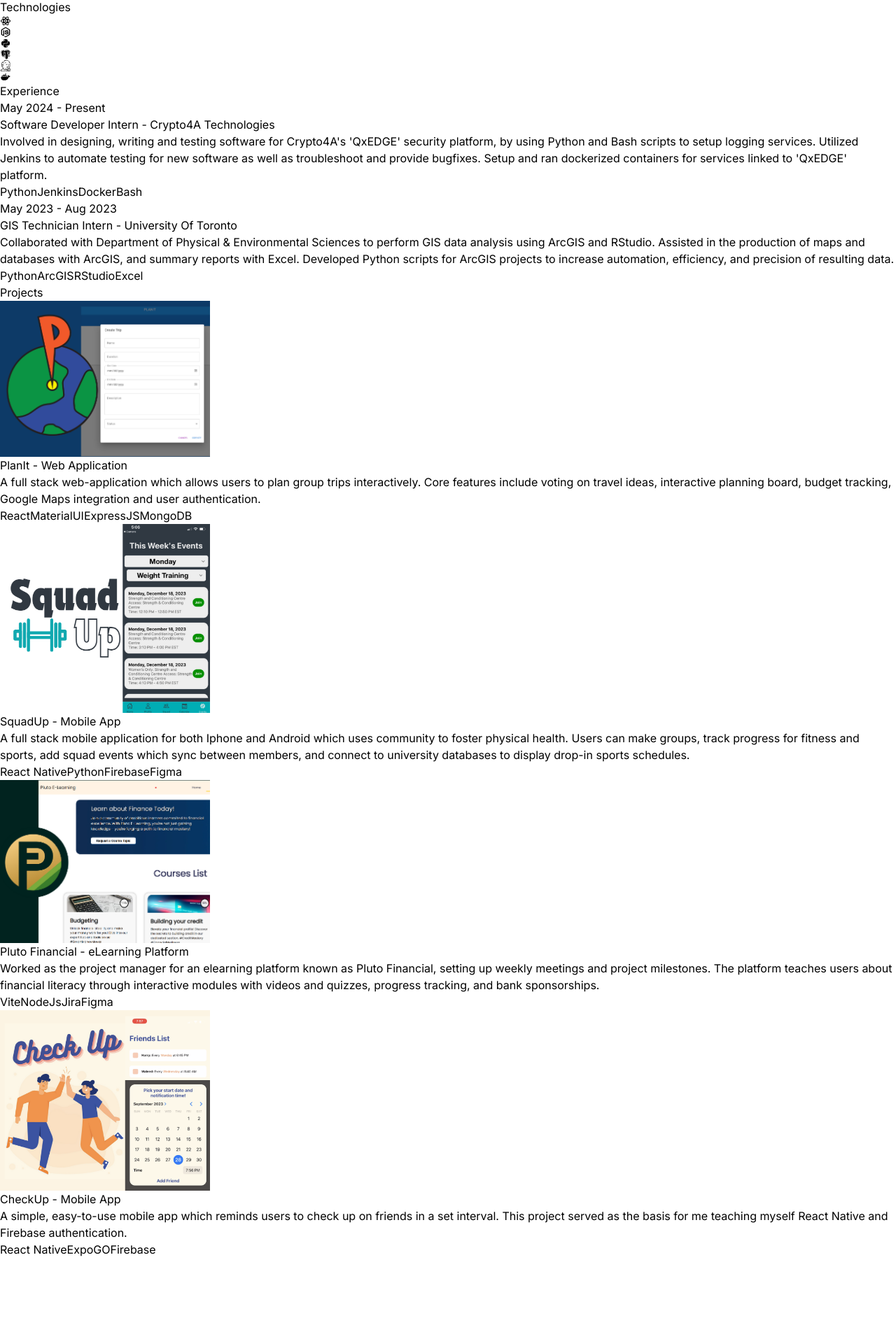
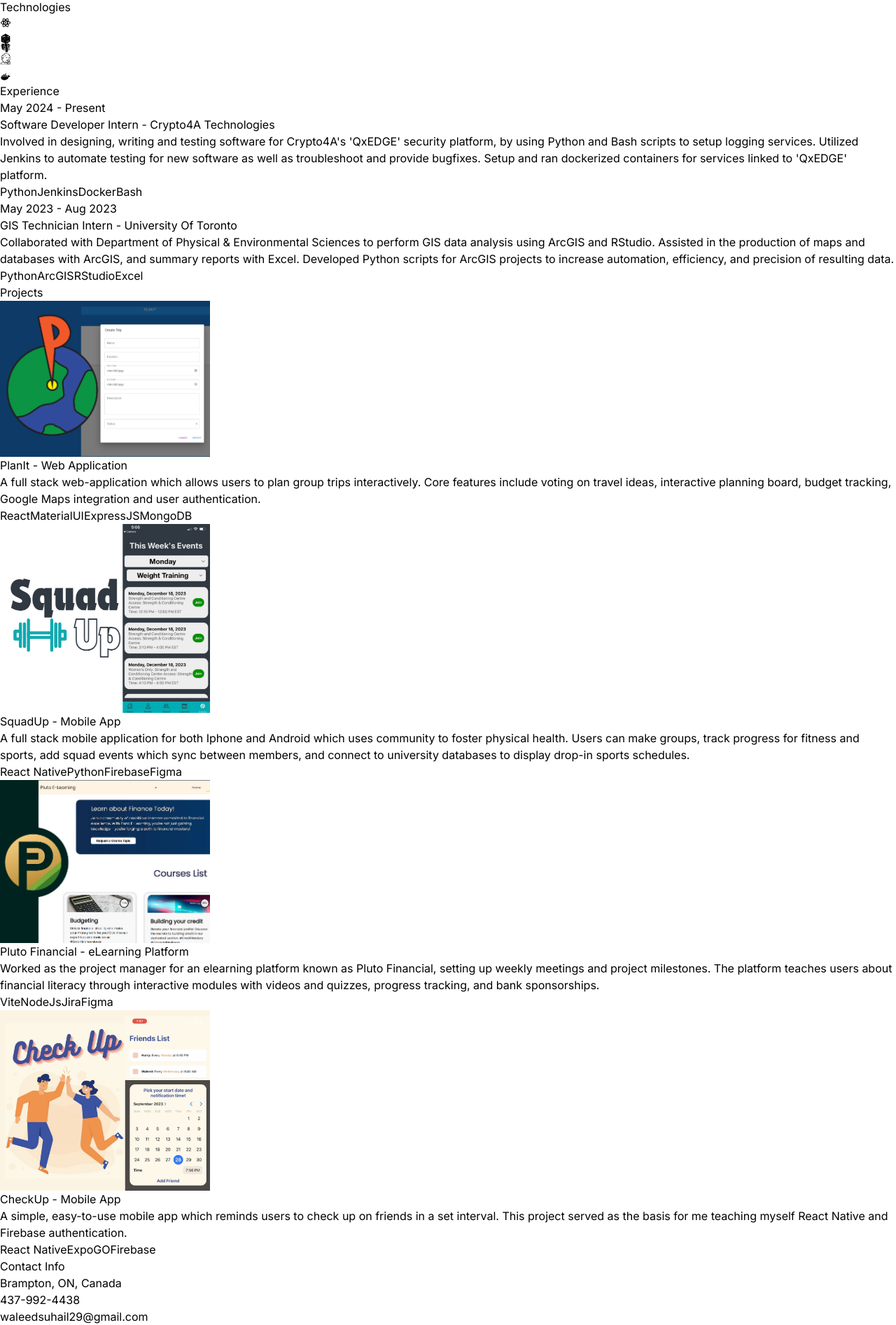
Before and after one commit to waleed-haddad/developer-portfolio-waleed, a React (Vite) app: page / in a window 1280 px wide. Shown: the part 780-2674 px from the top of the page at 70% size. Before the commit the page ends 2578 px from the top, so only its background shows below. Built offline with nearby package versions, Linux system fonts and the light colour scheme.

Commit message:
Adding Animations (and contact section) to all pages

```diff
--- a/package.json
+++ b/package.json
@@ -10,6 +10,7 @@
     "preview": "vite preview"
   },
   "dependencies": {
+    "framer-motion": "^11.3.28",
     "react": "^18.3.1",
     "react-dom": "^18.3.1",
     "react-icons": "^5.2.1"
--- a/src/App.jsx
+++ b/src/App.jsx
@@ -3,6 +3,7 @@
 import Profile from "./components/Profile";
 import Projects from "./components/Projects";
 import Technologies from "./components/Technologies";
+import Contact from "./components/Contact";
 
 const App = () => {
   return (
@@ -17,6 +18,7 @@
         <Technologies />
         <Experience />
         <Projects />
+        <Contact />
       </div>
     </div>
   );
--- /dev/null
+++ b/src/components/Contact.jsx
@@ -0,0 +1,31 @@
+import { CONTACT } from "../constants"
+import { motion } from "framer-motion"
+
+const Contact = () => {
+  return (
+    <div className="border-b border-neutral-900 pb-20">
+        <motion.h2
+            whileInView={{ opacity: 1, y: 0}}
+            initial={{ opacity: 0, y: -100}}
+            transition={{ duration: 0.5}}
+            className="my-10 text-center text-4xl">
+            Contact Info
+        </motion.h2>
+        <div className="text-center tracking-tighter">
+            <motion.p
+                whileInView={{ opacity: 1, x: 0}}
+                initial={{ opacity: 0, x: -100}}
+                transition={{ duration: 1}}
+                className="my-4">{CONTACT.address}</motion.p>
+            <motion.p
+                whileInView={{ opacity: 1, x: 0}}
+                initial={{ opacity: 0, x: 100}}
+                transition={{ duration: 1}}
+                className="my-4">{CONTACT.phoneNo}</motion.p>
+            <a href="#" className="border-b">{CONTACT.email}</a>
+        </div>
+    </div>
+  )
+}
+
+export default Contact
--- a/src/components/Experience.jsx
+++ b/src/components/Experience.jsx
@@ -1,16 +1,30 @@
 import { EXPERIENCES } from "../constants"
+import { motion } from "framer-motion"
+
 
 const Experience = () => {
   return (
     <div className="border-b border-neutral-900 pb-4">
-        <h2 className="my-20 text-center text-4xl"> Experience</h2>
+        <motion.h2
+            whileInView={{ opacity: 1, y: 0}}
+            initial={{ opacity: 0, y: -100}}
+            transition={{ duration: 0.5}}
+            className="my-20 text-center text-4xl"> Experience</motion.h2>
         <div>
             {EXPERIENCES.map((experience, index) => (
                 <div key={index} className="mb-8  flex flex-wrap lg:justify-center">
-                    <div className="w-full lg:w-1/4">
+                    <motion.div
+                        whileInView={{ opacity: 1, x: 0}}
+                        initial={{ opacity: 0, x: -100}}
+                        transition={{ duration: 1}}
+                        className="w-full lg:w-1/4">
                         <p className="mb-2 text-sm text-neutral-400">{experience.year}</p>
-                    </div>
-                    <div className="w-full max-w-xl lg:w-3/4">
+                    </motion.div>
+                    <motion.div
+                        whileInView={{ opacity: 1, x: 0}}
+                        initial={{ opacity: 0, x: 100}}
+                        transition={{ duration: 1}}
+                        className="w-full max-w-xl lg:w-3/4">
                         <h6 className="mb-2 font-semibold">
                             {experience.role} - <span className="text-sm text-purple-100">{experience.company}</span>
                         </h6>
@@ -20,7 +34,7 @@
                                 {tech}
                             </span>
                         ))}
-                    </div>
+                    </motion.div>
                 </div>
             ))}
         </div>
--- a/src/components/Profile.jsx
+++ b/src/components/Profile.jsx
@@ -1,5 +1,15 @@
 import { PROFILE_CONTENT } from "../constants"
 import profilePic from "../assets/profile_picture.png"
+import { motion } from "framer-motion";
+
+const container = (delay) => ({
+  hidden: {x: -100, opacity: 0},
+  visible: {
+    x: 0,
+    opacity: 1,
+    transition: {duration: 0.5, delay: delay}
+  }
+})
 
 const Profile = () => {
   return (
@@ -7,18 +17,34 @@
         <div className="flex flex-wrap">
             <div className="w-full lg:w-1/2">
                 <div className="flex flex-col items-center lg:items-start">
-                    <h1 className="pb-16 text-6xl font-thin tracking-tight lg:mt-16 lg:text-8xl">Waleed Haddad</h1>
-                    <span className="bg-gradient-to-r from-pink-300 via-slate-500 to-purple-500 bg-clip-text text-4xl tracking-tight text-transparent">
+                    <motion.h1
+                      variants={container(0)}
+                      initial="hidden"
+                      animate="visible"
+                      className="pb-16 text-6xl font-thin tracking-tight lg:mt-16 lg:text-8xl">Waleed Haddad</motion.h1>
+                    <motion.span
+                      variants={container(0.5)}
+                      initial="hidden"
+                      animate="visible"
+                      className="bg-gradient-to-r from-pink-300 via-slate-500 to-purple-500 bg-clip-text text-4xl tracking-tight text-transparent">
                       Full Stack Developer
-                      </span>
-                      <p className="my-2 max-w-xl py-6 font-light tracking-tighter">
+                      </motion.span>
+                      <motion.p
+                        variants={container(1)}
+                        initial="hidden"
+                        animate="visible"
+                        className="my-2 max-w-xl py-6 font-light tracking-tighter">
                         {PROFILE_CONTENT}
-                      </p>
+                      </motion.p>
                 </div>
             </div>
             <div className="w-full lg:w-1/2 lg:p-8">
               <div className="flex justify-center">
-                <img src={profilePic} alt="Waleed Haddad" />
+                <motion.img
+                  initial={{x: 100, opacity: 0}}
+                  animate={{x: 0, opacity: 1}}
+                  transition={{duration: 1, delay: 1.2}}
+                  src={profilePic} alt="Waleed Haddad" />
               </div>
             </div>
         </div>
--- a/src/components/Projects.jsx
+++ b/src/components/Projects.jsx
@@ -1,24 +1,37 @@
 import { PROJECTS } from "../constants"
+import { motion } from "framer-motion"
 
 const Projects = () => {
   return (
     <div className="border-b border-neutral-900 pb-4">
-        <h2 className="my-20 text-center text-4xl">
+        <motion.h2
+            whileInView={{ opacity: 1, y: 0}}
+            initial={{ opacity: 0, y: -100}}
+            transition={{ duration: 0.5 }}
+            className="my-20 text-center text-4xl">
         Projects
-        </h2>
+        </motion.h2>
         <div >
             {PROJECTS.map((project, index) => (
                 <div key={index} className="mb-8 flex flex-wrap lg:justify-center">
-                    <div className="w-full lg:w-1/4">
+                    <motion.div
+                        whileInView={{ opacity: 1, x: 0}}
+                        initial={{ opacity: 0, x: -100}}
+                        transition={{ duration: 1}}
+                        className="w-full lg:w-1/4">
                         <img src={project.image} width={300} height={300} alt={project.title} className="mb-6 rounded"/>
-                    </div>
-                    <div className="w-full max-w-xl lg:w-3/4">
+                    </motion.div>
+                    <motion.div
+                        whileInView={{ opacity: 1, x: 0}}
+                        initial={{ opacity: 0, x: 100}}
+                        transition={{ duration: 0.5}}
+                        className="w-full max-w-xl lg:w-3/4">
                         <h6 className="mb-2 font-semibold">{project.title}</h6>
                         <p className="mb-4 text-neutral-400">{project.description}</p>
                         {project.technologies.map(( tech, index) => (
                             <span key={index} className="mr-2 rounded bg-neutral-900 px-2 py-1 text-sm font-medium text-purple-700">{tech}</span>
                         ))}
-                    </div>
+                    </motion.div>
                 </div>
             ))}
 
--- a/src/components/Technologies.jsx
+++ b/src/components/Technologies.jsx
@@ -4,31 +4,76 @@
 import { BiLogoPostgresql } from "react-icons/bi";
 import { BiLogoDocker } from "react-icons/bi";
 import { SiJenkins } from "react-icons/si";
+import { motion } from "framer-motion";
+
+const iconVariants = (duration) => ({
+    initial: {y: -10},
+    animate: {
+        y: [10, -10],
+        transition: {
+            duration: duration,
+            ease: "linear",
+            repeat: Infinity,
+            repeatType: "reverse",
+        },
+    },
+})
 
 const Technologies = () => {
   return (
     <div className="border-b border-neutral-800 pb-24">
-        <h2 className="my-20 text-center text-4xl">Technologies</h2>
-        <div className="flex flex-wrap items-center justify-center gap-4">
-            <div className="rounded-2xl p-4 border-4 border-neutral-800">
+        <motion.h2
+            whileInView={{ opacity: 1, y: 0}}
+            initial= {{ opacity: 0, y: -100}}
+            transition={{ duration: 1.5}}
+            className="my-20 text-center text-4xl">Technologies</motion.h2>
+        <motion.div whileInView={{opacity: 1, x: 0}}
+            initial={{ opacity: 0, x: -100}}
+            transition={{ duration: 1.5}}
+            className="flex flex-wrap items-center justify-center gap-4">
+            <motion.div
+                variants={iconVariants(2.5)}
+                initial="initial"
+                animate="animate"
+                className="rounded-2xl p-4 border-4 border-neutral-800">
                 <RiReactjsLine className="text-7xl text-cyan-400"/>
-            </div>
-            <div className="rounded-2xl p-4 border-4 border-neutral-800">
+            </motion.div>
+            <motion.div
+                variants={iconVariants(3)}
+                initial="initial"
+                animate="animate"
+                className="rounded-2xl p-4 border-4 border-neutral-800">
                 <RiNodejsLine className="text-7xl text-green-500"/>
-            </div>
-            <div className="rounded-2xl p-4 border-4 border-neutral-800">
+            </motion.div>
+            <motion.div
+                variants={iconVariants(5)}
+                initial="initial"
+                animate="animate"
+                className="rounded-2xl p-4 border-4 border-neutral-800">
                 <BiLogoPython className="text-7xl text-yellow-600"/>
-            </div>
-            <div className="rounded-2xl p-4 border-4 border-neutral-800">
+            </motion.div>
+            <motion.div
+                variants={iconVariants(2)}
+                initial="initial"
+                animate="animate"
+                className="rounded-2xl p-4 border-4 border-neutral-800">
                 <BiLogoPostgresql className="text-7xl text-sky-700"/>
-            </div>
-            <div className="rounded-2xl p-4 border-4 border-neutral-800">
+            </motion.div>
+            <motion.div
+                variants={iconVariants(6)}
+                initial="initial"
+                animate="animate"
+                className="rounded-2xl p-4 border-4 border-neutral-800">
                 <SiJenkins className="text-7xl text-red-600"/>
-            </div>
-            <div className="rounded-2xl p-4 border-4 border-neutral-800">
+            </motion.div>
+            <motion.div
+                variants={iconVariants(4)}
+                initial="initial"
+                animate="animate"
+                className="rounded-2xl p-4 border-4 border-neutral-800">
                 <BiLogoDocker className="text-7xl text-blue-700"/>
-            </div>
-        </div>
+            </motion.div>
+        </motion.div>
     </div>
   )
 }
--- a/src/constants/index.js
+++ b/src/constants/index.js
@@ -56,7 +56,7 @@
 ];
 
 export const CONTACT = {
-  address: "767 Fifth Avenue, New York, NY 10153 ",
-  phoneNo: "+12 4555 666 00 ",
-  email: "me@example.com",
+  address: "Brampton, ON, Canada",
+  phoneNo: "437-992-4438",
+  email: "waleedsuhail29@gmail.com",
 };
```
Also changed, not shown: 1 other file (tests, documents, lock files or other folders).
